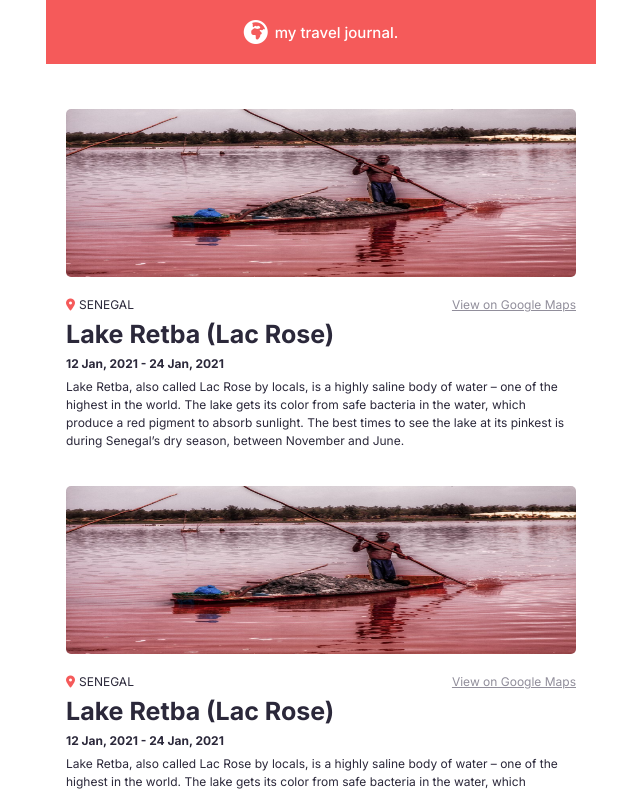
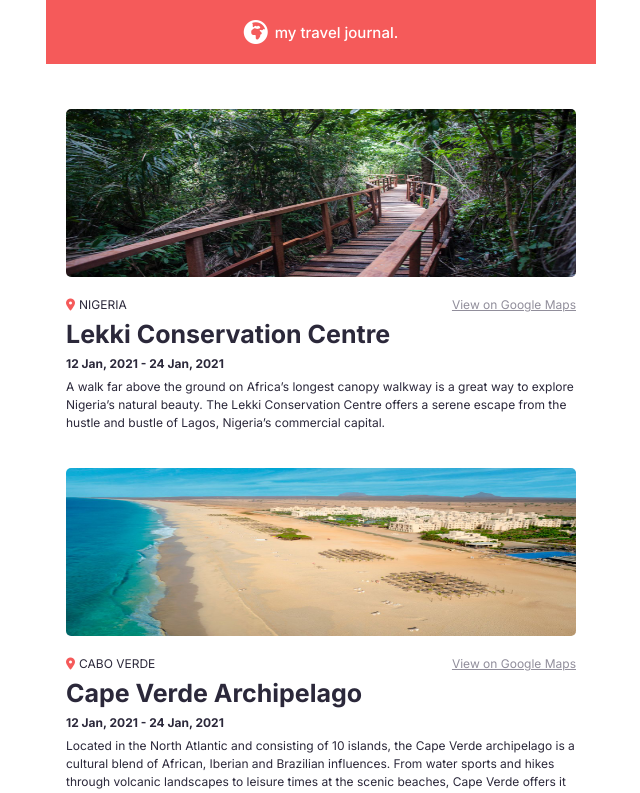
Before and after one commit to adex-badr18/scrimba-travel-journal, a React (Vite) app: page / in a window 1280 px wide. Shown: the top 793 px of the page, without its empty margins (319-959 px from the left). Built offline with nearby package versions, Linux system fonts and the light colour scheme.

Commit message:
Render travel data with props

```diff
--- a/src/App.jsx
+++ b/src/App.jsx
@@ -1,15 +1,21 @@
 import './App.css'
 import Header from './components/Header';
 import TravelCard from './components/TravelCard';
+import travelData from './data';
 
 function App() {
+  const cards = travelData.map(card => {
+    return <TravelCard
+      key={card.id}
+      {...card}
+    />
+  })
   return (
     <div className='container'>
       <Header />
 
       <section className='travels-list'>
-        <TravelCard />
-        <TravelCard />
+        {cards}
       </section>
     </div>
   )
--- a/src/components/TravelCard.jsx
+++ b/src/components/TravelCard.jsx
@@ -1,20 +1,20 @@
-export default function Header() {
+export default function TravelCard(props) {
     return (
         <div className="card">
-            <img src="/images/lake-retba.jpg" alt="Lake Retba" className="card--photo" />
+            <img src={`/images/${props.imageName}`} alt={props.title} className="card--photo" />
 
             <div className="card--info">
                 <div className="card--location">
                     <i className="fa-solid fa-location-dot card--location-icon"></i>
-                    <span className="card--country">Senegal</span>
-                    <a href="#" className="card--map-url">View on Google Maps</a>
+                    <span className="card--country">{props.location}</span>
+                    <a href={props.googleMapsUrl} className="card--map-url">View on Google Maps</a>
                 </div>
 
-                <h1 className="card--name">Lake Retba (Lac Rose)</h1>
+                <h1 className="card--name">{props.title}</h1>
 
-                <h4 className="card--date">12 Jan, 2021 - 24 Jan, 2021</h4>
+                <h4 className="card--date">{props.startDate} - {props.endDate}</h4>
 
-                <p className="card--description">Lake Retba, also called Lac Rose by locals, is a highly saline body of water – one of the highest in the world. The lake gets its color from safe bacteria in the water, which produce a red pigment to absorb sunlight. The best times to see the lake at its pinkest is during Senegal’s dry season, between November and June.</p>
+                <p className="card--description">{props.description}</p>
             </div>
         </div>
     )
```
